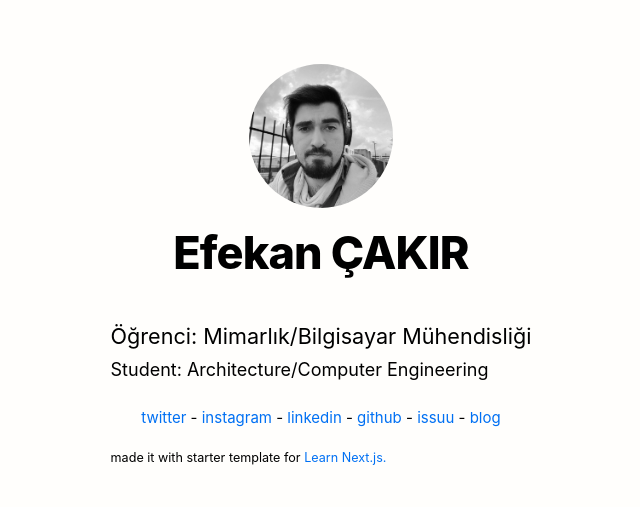
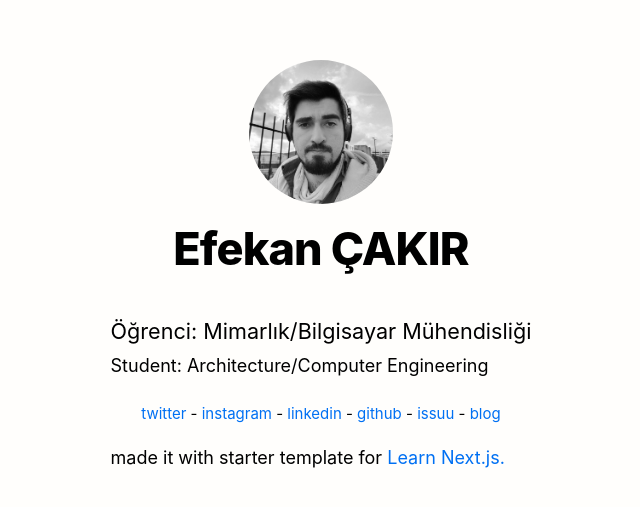
Before and after one commit to CakirEfekan/efekan.kim, a Next.js app: page / in a window 1280 px wide. Shown: the part 107-614 px from the top of the page, without its empty margins (319-959 px from the left). Built offline with nearby package versions, Linux system fonts and the light colour scheme.

Commit message:
Update layout.js

```diff
--- a/components/layout.js
+++ b/components/layout.js
@@ -84,7 +84,7 @@ function Layout({ children, home }) {
             </center>
           </small>
         </p>
-        <p className={utilStyles.templateNote}>
+        <p className={styles.templateNote}>
           made it with starter template for{" "}
           <a href="https://nextjs.org/learn/basics/create-nextjs-app">
             Learn Next.js.
```
